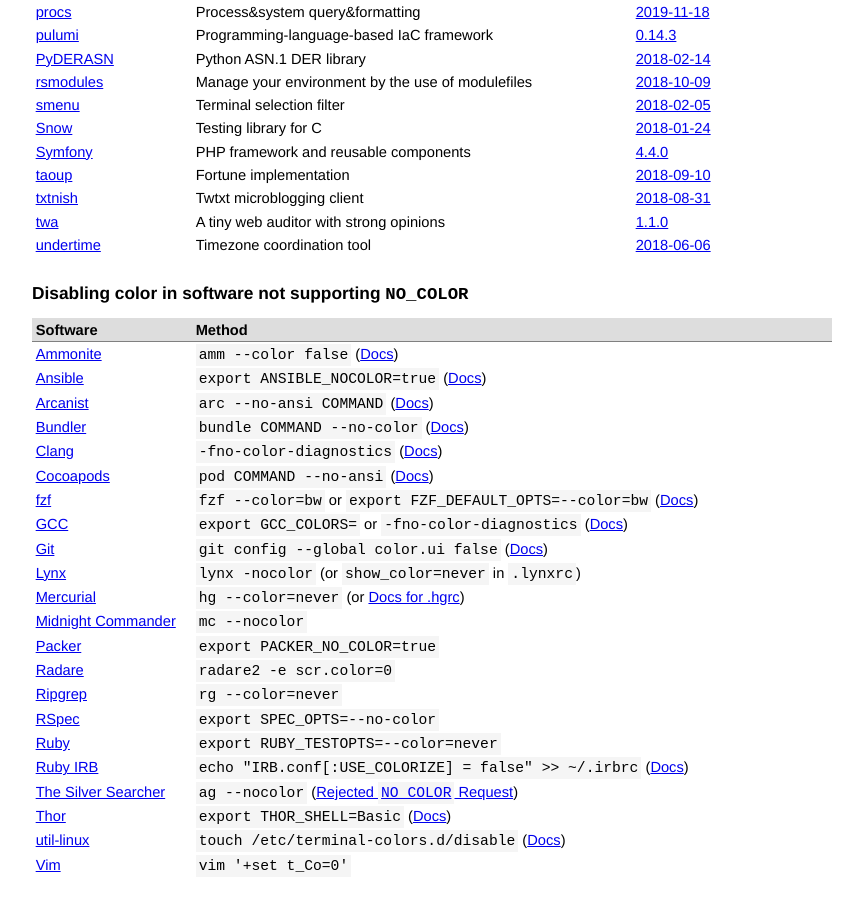
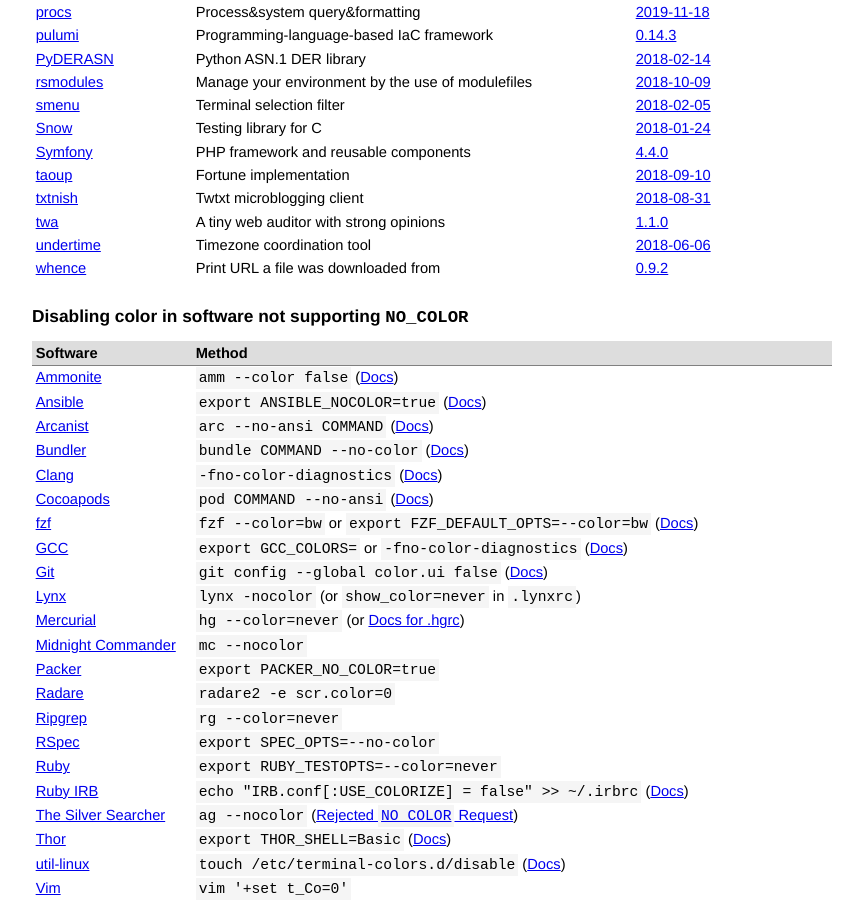
Before and after one commit to jcs/no_color, a Jekyll site: the page built from index.md, in a window 1280 px wide and 900 px high, scrolled down 1711 px. Shown: the whole window, without its empty margins (208-1071 px from the left). Built offline with Jekyll 4.4.1, drawn with Linux system fonts in a browser that asks for light colours; our own code applies the rules of GitHub Pages for plain Markdown files.

Commit message:
Add whence (#82)

```diff
--- a/index.md
+++ b/index.md
@@ -105,6 +105,7 @@ color via `NO_COLOR`.
 | [txtnish](https://github.com/mdom/txtnish) | Twtxt microblogging client | [2018-08-31](https://github.com/mdom/txtnish/commit/257d312ac282ab99e8357e31f6c282b881fbb171) |
 | [twa](https://github.com/trailofbits/twa) | A tiny web auditor with strong opinions | [1.1.0](https://github.com/trailofbits/twa/releases/tag/1.1.0) |
 | [undertime](https://gitlab.com/anarcat/undertime) | Timezone coordination tool | [2018-06-06](https://gitlab.com/anarcat/undertime/commit/0c4c2b38f32127a0dc59d2bd6e5f9db0b61ca847) |
+| [whence](https://github.com/ppelleti/whence) | Print URL a file was downloaded from | [0.9.2](https://github.com/ppelleti/whence/releases/tag/0.9.2) |
 {: rules="groups"}
 
 ## Disabling color in software not supporting `NO_COLOR`
```
